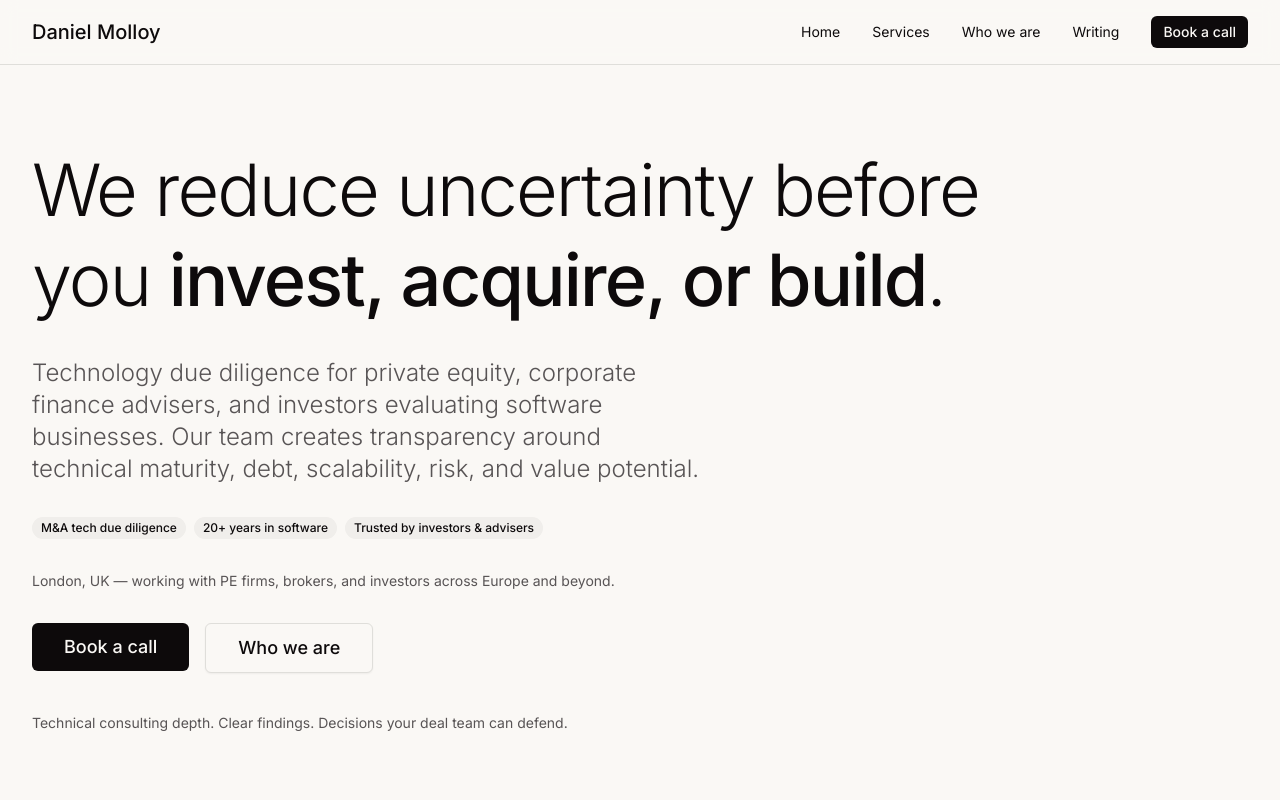
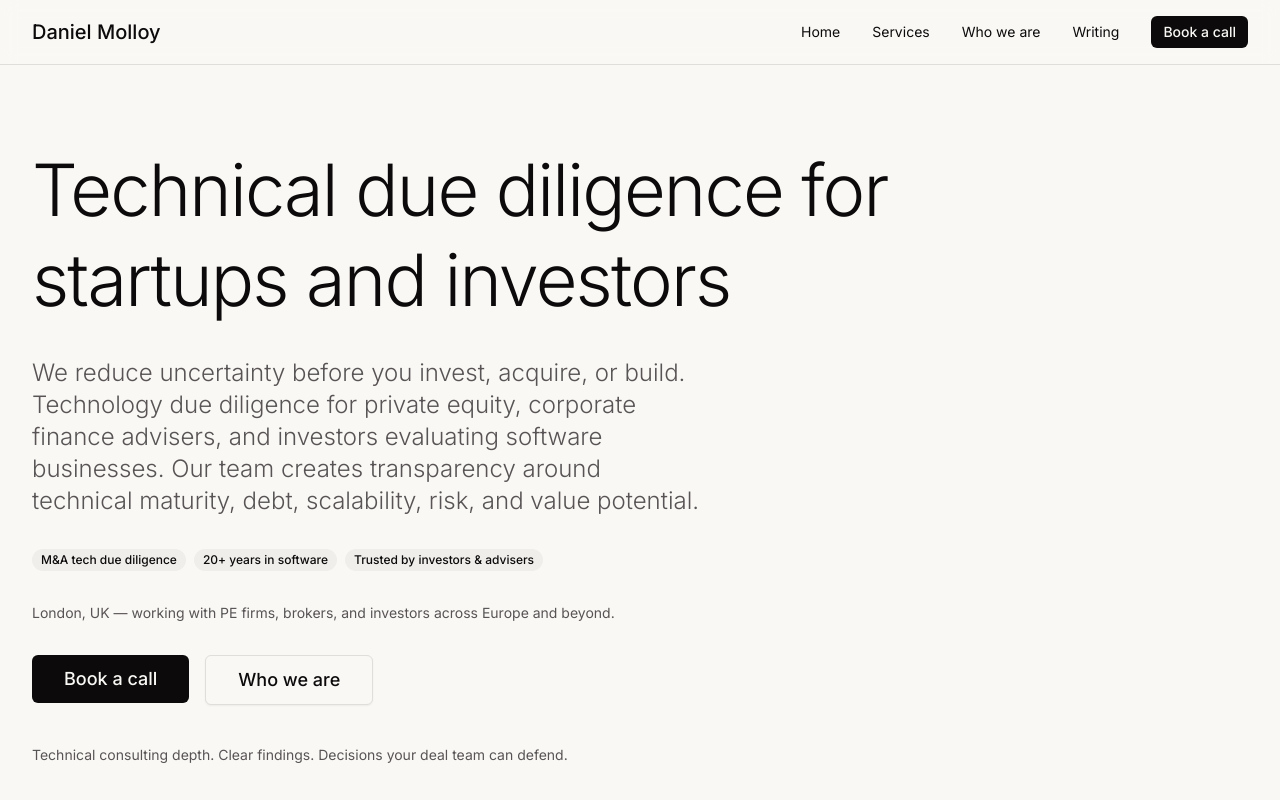
Before and after one commit to a2zlondon/danielmolloy, a Next.js app: page / in a window 1280 px wide. Shown: the top 800 px of the page. Built offline with nearby package versions, Linux system fonts and the light colour scheme; no server answers.

Commit message:
Update homepage due diligence headline

```diff
--- a/components/hero.tsx
+++ b/components/hero.tsx
@@ -9,11 +9,10 @@ export function Hero() {
       <div className="container mx-auto px-4 sm:px-6 lg:px-8 py-20">
         <div className="max-w-5xl space-y-8">
           <h1 className="text-5xl md:text-6xl lg:text-7xl font-light tracking-tight leading-tight">
-            We reduce uncertainty before you{" "}
-            <span className="font-medium">invest, acquire, or build</span>.
+            Technical due diligence for startups and investors
           </h1>
           <p className="text-xl md:text-2xl text-muted-foreground font-light max-w-2xl">
-            Technology due diligence for private equity, corporate finance advisers, and investors evaluating software businesses. Our team creates transparency around technical maturity, debt, scalability, risk, and value potential.
+            We reduce uncertainty before you invest, acquire, or build. Technology due diligence for private equity, corporate finance advisers, and investors evaluating software businesses. Our team creates transparency around technical maturity, debt, scalability, risk, and value potential.
           </p>
           <div className="flex flex-wrap items-center gap-2">
             <Badge variant="secondary">M&A tech due diligence</Badge>
```
